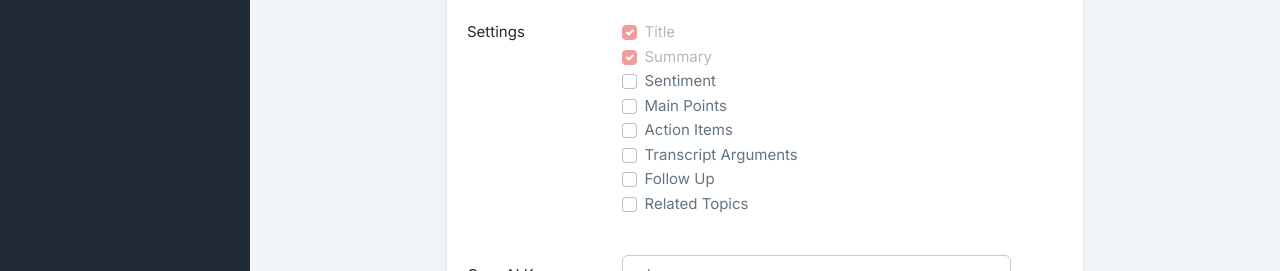
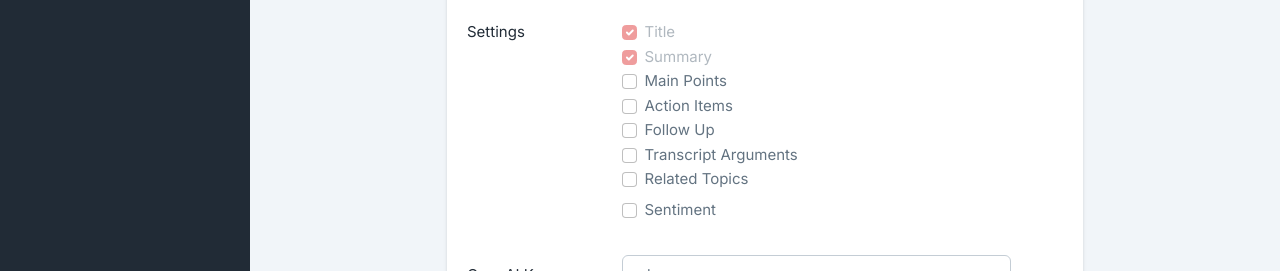
Before and after one commit to thex3family/Take-Action-With-AI, a Next.js app: page /pages/r2n in a window 1280 px wide. Shown: the part 305-576 px from the top of the page. Built offline with nearby package versions, Linux system fonts and the light colour scheme; a web font is replaced by a local one.

Commit message:
re-ordering check boxes

```diff
--- a/pages/pages/r2n.js
+++ b/pages/pages/r2n.js
@@ -318,10 +318,6 @@ const R2N = () => {
                     <Form.Check.Input type="checkbox" name="summary" onChange={(e) => setSummary(e.target.checked)} checked={summary} disabled />
                     <Form.Check.Label>Summary</Form.Check.Label>
                   </Form.Check>
-                  <Form.Check id="sentiment">
-                    <Form.Check.Input type="checkbox" name="sentiment" onChange={(e) => setSentiment(e.target.checked)} checked={sentiment} />
-                    <Form.Check.Label>Sentiment</Form.Check.Label>
-                  </Form.Check>
                   <Form.Check id="main_points">
                     <Form.Check.Input type="checkbox" name="main_points" onChange={(e) => setMain_Points(e.target.checked)} checked={main_points} />
                     <Form.Check.Label>Main Points</Form.Check.Label>
@@ -330,17 +326,21 @@ const R2N = () => {
                     <Form.Check.Input type="checkbox" name="action_items" onChange={(e) => setAction_Items(e.target.checked)} checked={action_items} />
                     <Form.Check.Label>Action Items</Form.Check.Label>
                   </Form.Check>
+                  <Form.Check id="follow_up">
+                    <Form.Check.Input type="checkbox" name="follow_up" onChange={(e) => setFollow_Up(e.target.checked)} checked={follow_up} />
+                    <Form.Check.Label>Follow Up</Form.Check.Label>
+                  </Form.Check>
                   <Form.Check id="transcript_arguments">
                     <Form.Check.Input type="checkbox" name="transcript_arguments" onChange={(e) => setTranscript_Arguments(e.target.checked)} checked={transcript_arguments} />
                     <Form.Check.Label>Transcript Arguments</Form.Check.Label>
                   </Form.Check>
-                  <Form.Check id="follow_up">
-                    <Form.Check.Input type="checkbox" name="follow_up" onChange={(e) => setFollow_Up(e.target.checked)} checked={follow_up} />
-                    <Form.Check.Label>Follow Up</Form.Check.Label>
-                  </Form.Check>
                   <Form.Check className="mb-2" id="related_topics">
                     <Form.Check.Input type="checkbox" name="related_topics" onChange={(e) => setRelated_Topics(e.target.checked)} checked={related_topics} />
                     <Form.Check.Label>Related Topics</Form.Check.Label>
+                  </Form.Check>
+                  <Form.Check id="sentiment">
+                    <Form.Check.Input type="checkbox" name="sentiment" onChange={(e) => setSentiment(e.target.checked)} checked={sentiment} />
+                    <Form.Check.Label>Sentiment</Form.Check.Label>
                   </Form.Check>
                   {/* <input type="text" className="form-control" placeholder="Specific Prompt" id="prompt" required  onChange={(e) => setCustom_Prompt(e.target.value)}/> */}
                 </Col>
```
